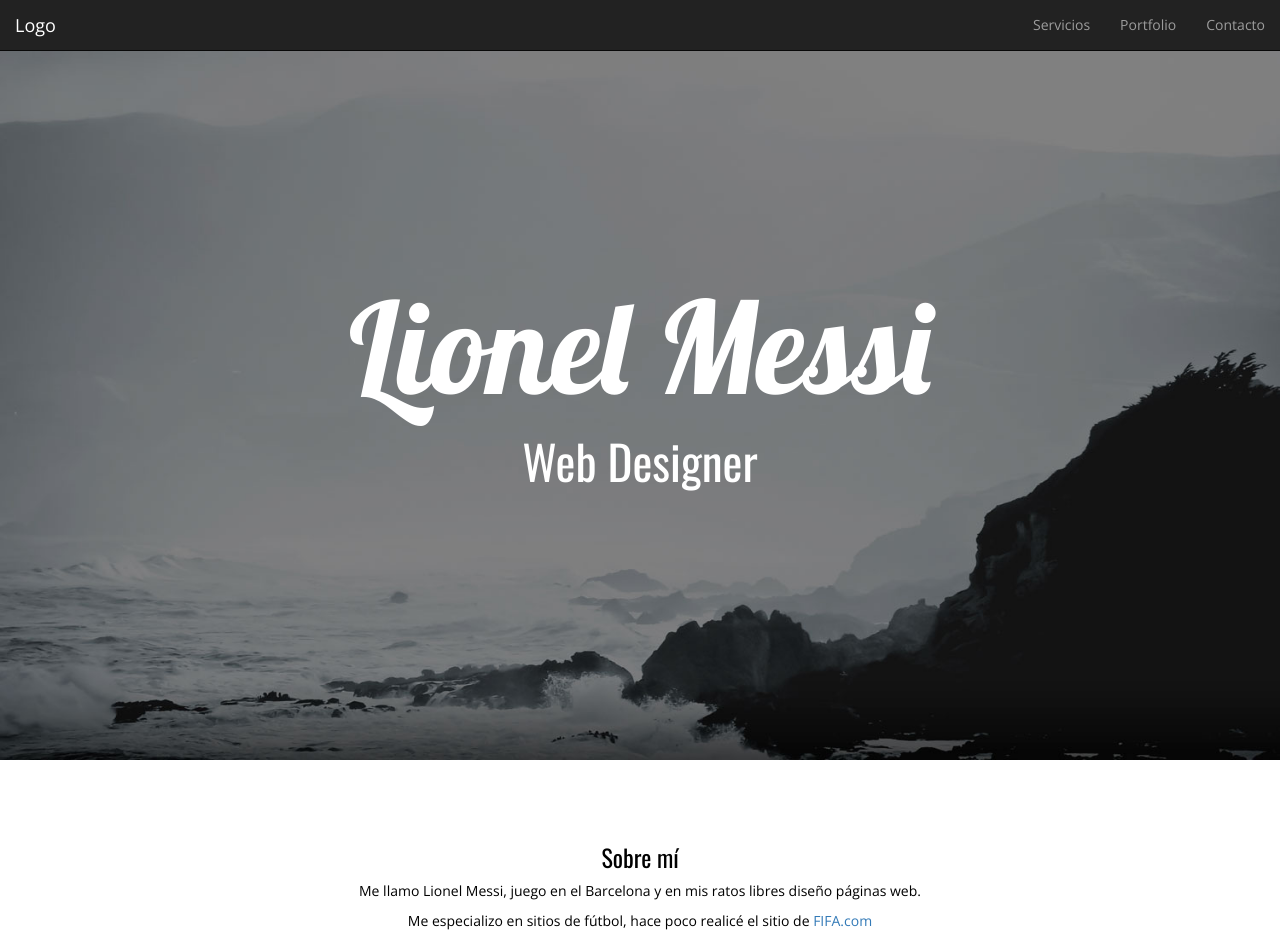
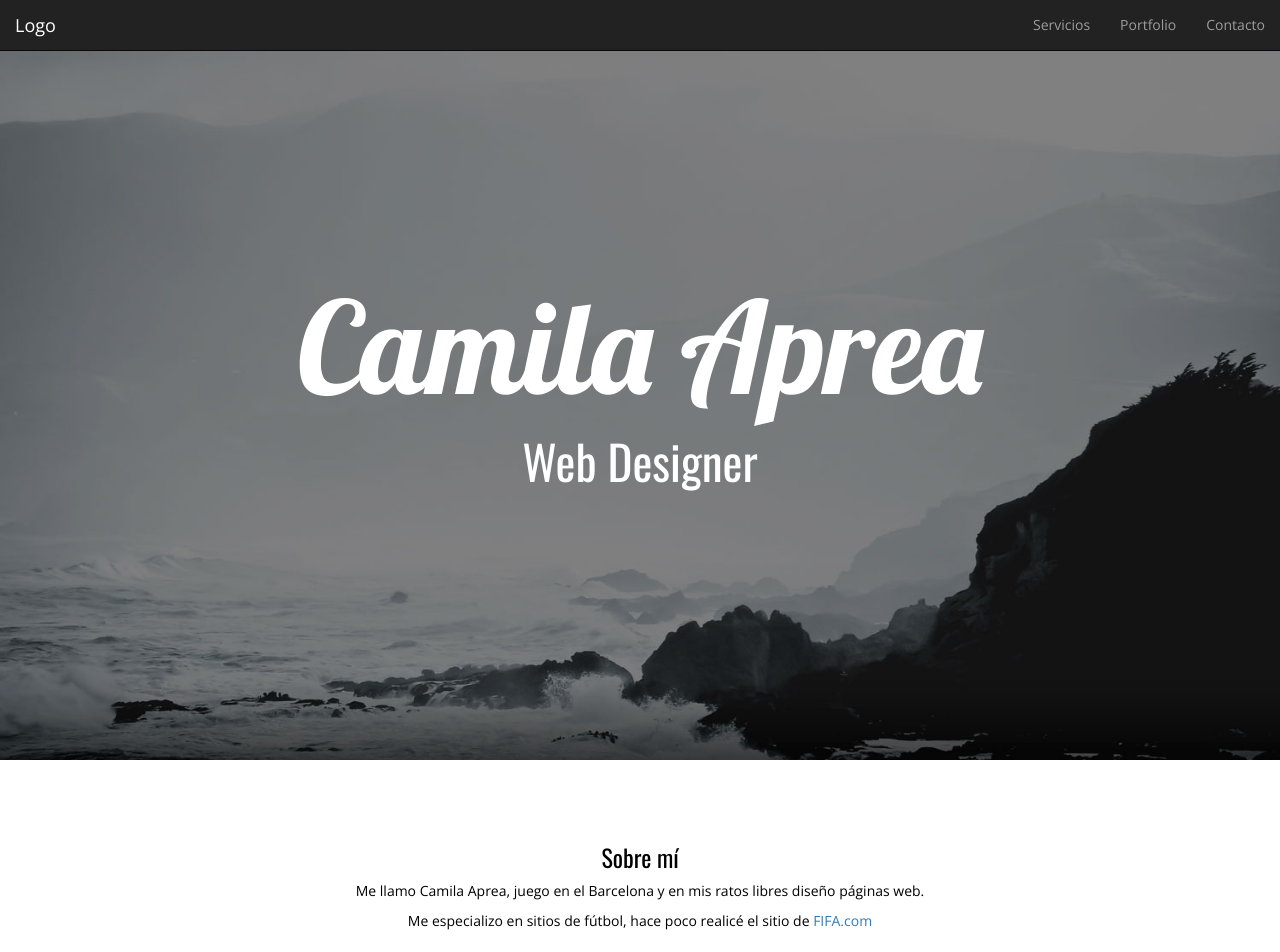
Before and after one commit to CamilaAprea/portfolio, a plain HTML site: page index.html in a window 1280 px wide. Shown: the top 952 px of the page. Drawn offline with nearby package versions, Linux system fonts and the light colour scheme.

Commit message:
correccion de error

```diff
--- a/index.html
+++ b/index.html
@@ -7,7 +7,7 @@
   <link rel="stylesheet" type="text/css" href="https://cdnjs.cloudflare.com/ajax/libs/font-awesome/4.7.0/css/font-awesome.css">
   <link rel="stylesheet" href="css/bootstrap.min.css">
   <link rel="stylesheet" href="css/estilos.css">
-  <title>Lionel Messi | Web Designer</title>
+  <title>Camila Aprea | Web Designer</title>
 </head>
 <body>
   <div class="container-fluid container-general">
@@ -36,7 +36,7 @@
 
       <div class="row">
         <div class="col-xs-12 home-title">
-          <h2>Lionel Messi</h2>
+          <h2>Camila Aprea</h2>
           <p>Web Designer</p>
         </div>
       </div>
@@ -49,7 +49,7 @@
       <div class="row">
         <div class="col-xs-12">
           <h3>Sobre mí</h3>
-          <p>Me llamo Lionel Messi, juego en el Barcelona y en mis ratos libres diseño páginas web.</p>
+          <p>Me llamo Camila Aprea, juego en el Barcelona y en mis ratos libres diseño páginas web.</p>
           <p>Me especializo en sitios de fútbol, hace poco realicé el sitio de <a href="http://www.fifa.com" target="_blank">FIFA.com</a></p>
         </div>
       </div>
@@ -110,7 +110,7 @@
           <div class="item">
             <img src="imagenes/messi_500.jpg" alt="...">
             <div class="carousel-caption">
-              <h4>500 goles en el Barsa</h3>
+              <h3>500 goles en el Barsa</h3>
             </div>
           </div>
         </div>
```
